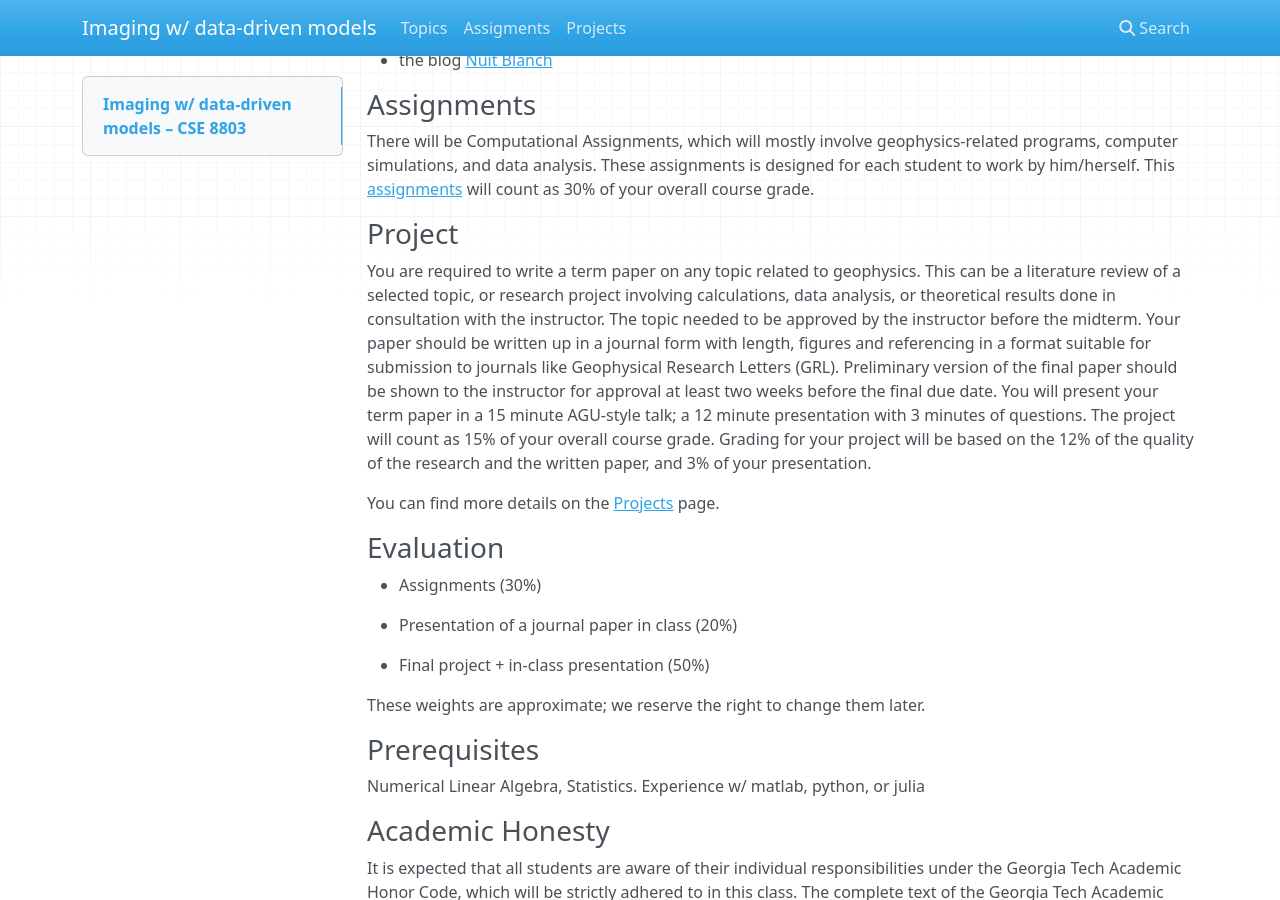
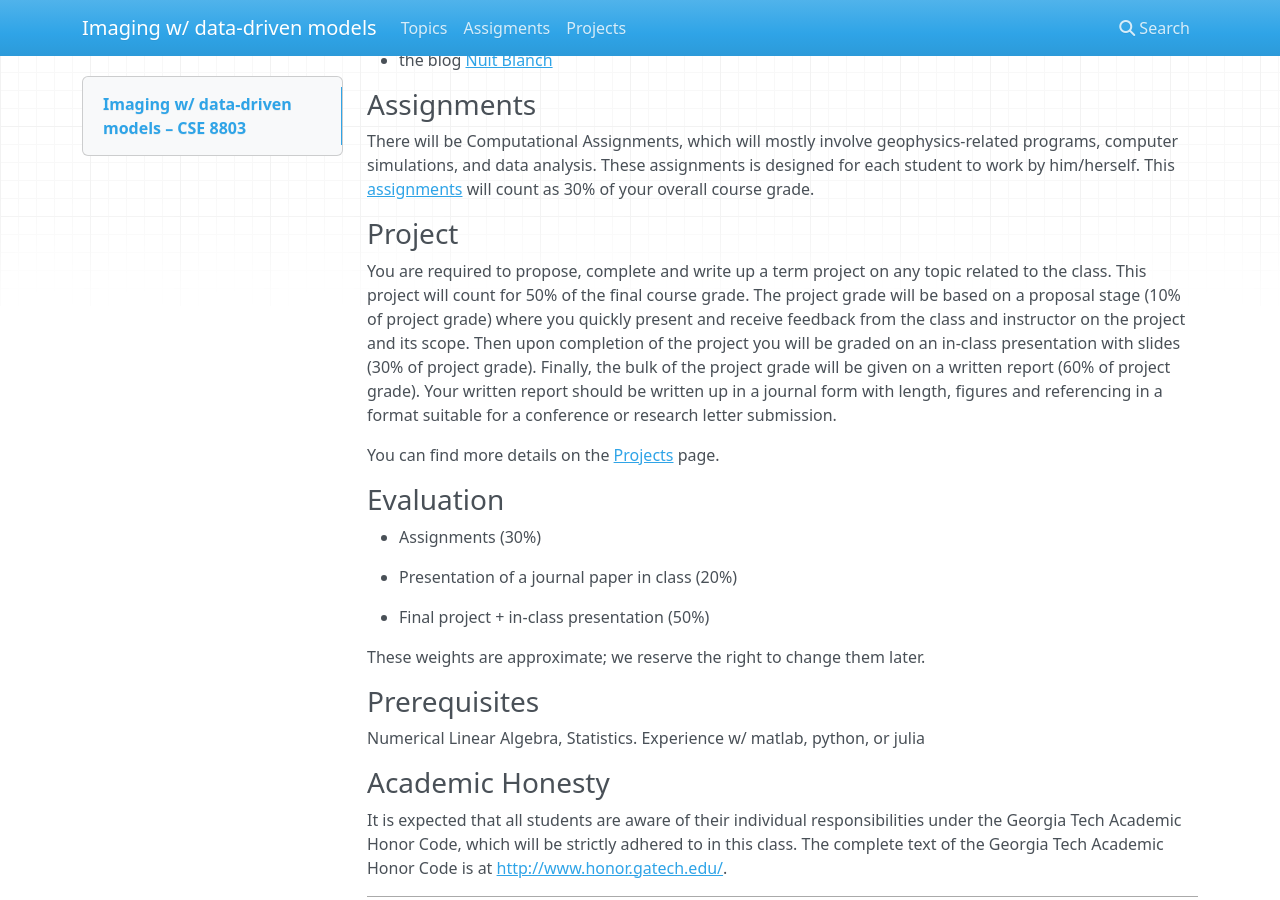
Before and after one commit to flexie/CSE-8803, an MkDocs documentation site: the page built from docs/index.md, in a window 1280 px wide and 900 px high, scrolled down 2746 px. Built offline with MkDocs 1.6.1, drawn with Linux system fonts in a browser that asks for light colours; nearby versions of some CDN libraries; old or Windows-style settings are respelled for this version of MkDocs.

Commit message:
update project description on homepage

```diff
--- a/docs/index.md
+++ b/docs/index.md
@@ -125,7 +125,7 @@ There will be Computational Assignments, which will mostly involve geophysics-re
 
 ### Project
 
-You are required to write a term paper on any topic related to geophysics. This can be a literature review of a selected topic, or research project involving calculations, data analysis, or theoretical results done in consultation with the instructor. The topic needed to be approved by the instructor before the midterm. Your paper should be written up in a journal form with length, figures and referencing in a format suitable for submission to journals like Geophysical Research Letters (GRL). Preliminary version of the final paper should be shown to the instructor for approval at least two weeks before the final due date. You will present your term paper in a 15 minute AGU-style talk; a 12 minute presentation with 3 minutes of questions. The project will count as 15% of your overall course grade. Grading for your project will be based on the 12% of the quality of the research and the written paper, and 3% of your presentation.
+You are required to propose, complete and write up a term project on any topic related to the class. This project will count for 50% of the final course grade. The project grade will be based on a proposal stage (10% of project grade) where you quickly present and receive feedback from the class and instructor on the project and its scope. Then upon completion of the project you will be graded on an in-class presentation with slides (30% of project grade). Finally, the bulk of the project grade will be given on a written report (60% of project grade). Your written report should be written up in a journal form with length, figures and referencing in a format suitable for a conference or research letter submission.
 
 You can find more details on the [Projects](project.md) page.
 
```
